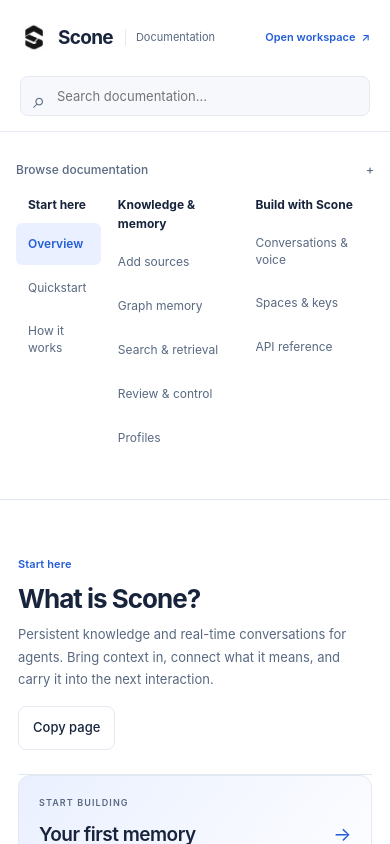
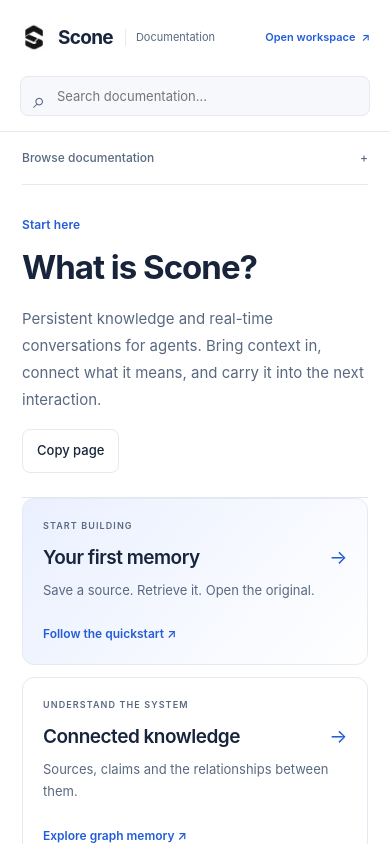
Before and after one commit to ProjectScone/ProjectScone-Webapp, a React (Vite) app: page /learn in a window 390 px wide. Shown: the top 844 px of the page. Built offline with nearby package versions, Linux system fonts and the light colour scheme.

Commit message:
Restore guide layouts and document agents and PDF OCR

```diff
--- a/src/identity.css
+++ b/src/identity.css
@@ -73,9 +73,9 @@ button:disabled { cursor: not-allowed; }
 .memory-page main, .memory-page:has(.review-workspace) main { width: 100%; max-width: 1280px; margin: 0 auto; padding: 36px 40px 80px; }
 .workspace-heading { display: flex; align-items: center; justify-content: space-between; flex-wrap: wrap; gap: 18px 24px; margin: 0 0 28px; padding: 0 0 24px; border-bottom: 1px solid var(--line); }
 .workspace-heading-copy { flex: 1 1 280px; min-width: 0; }
-:is(.memory-page,.workspace,.conversation-page,.learn-shell) .workspace-heading .eyebrow { display: block; margin: 0 0 10px; color: var(--accent); font-size: 11px; }
-:is(.memory-page,.workspace,.conversation-page,.learn-shell) .workspace-heading h1 { font-size: 30px; line-height: 1.2; letter-spacing: -1px; font-weight: 650; margin: 0 0 9px; max-width: none; }
-:is(.memory-page,.workspace,.conversation-page,.learn-shell) .workspace-heading p { font-size: 14px; line-height: 1.7; max-width: 70ch; color: var(--muted); margin: 0; }
+:is(.memory-page,.workspace,.conversation-page) .workspace-heading .eyebrow { display: block; margin: 0 0 10px; color: var(--accent); font-size: 11px; }
+:is(.memory-page,.workspace,.conversation-page) .workspace-heading h1 { font-size: 30px; line-height: 1.2; letter-spacing: -1px; font-weight: 650; margin: 0 0 9px; max-width: none; }
+:is(.memory-page,.workspace,.conversation-page) .workspace-heading p { font-size: 14px; line-height: 1.7; max-width: 70ch; color: var(--muted); margin: 0; }
 .workspace-heading-actions { display: flex; align-items: center; gap: 10px; flex-wrap: wrap; min-width: 0; }
 .workspace-heading-actions .learn-copy { max-width: 160px; }
 .workspace .workspace-heading { margin-bottom: 0; }
@@ -241,13 +241,6 @@ button:disabled { cursor: not-allowed; }
 .conversation-orbit { background: var(--accent-soft); color: var(--accent); }
 
 /* Documentation and original diagrams share the same product identity. */
-.learn-shell { grid-template-columns: var(--rail-width) minmax(0,1fr); max-width: none; padding: 0; gap: 0; }
-.learn-sidebar { top: 0; min-height: calc(100dvh - 110px); padding: 30px 16px; background: var(--surface); border-right: 1px solid var(--line); }
-.learn-wordmark, .learn-sidebar > p, .learn-sidebar-note { margin-inline: 12px; }
-.learn-wordmark { font-size: 14px; }
-.learn-sidebar nav a { min-height: 44px; font-size: 13px; gap: 10px; padding: 11px 12px; }
-.learn-sidebar nav .active { border-color: transparent; color: var(--accent); }
-.learn-article { width: 100%; max-width: 1000px; margin: 0 auto; padding: 40px 48px 80px; }
 .learn-map { background: var(--canvas); border-radius: var(--radius); }
 .learn-map-root, .learn-map-branches>div, .learn-relations>div>span, .learn-relations>div>strong { border-color: var(--line-strong); }
 .learn-map-branches:before { background: var(--line-strong); }
@@ -282,18 +275,17 @@ button:disabled { cursor: not-allowed; }
   .conversation-layout { grid-template-columns: minmax(0,1fr); }
   .conversation-evidence { grid-column: 1; border-left: 0; border-top: 1px solid var(--line); }
   .conversation-readiness { padding: 30px; }
-  .learn-article { padding: 34px 32px 70px; }
 }
 @media (max-width: 800px) {
-  .memory-page, .workspace, .learn-shell { display: block; }
+  .memory-page, .workspace { display: block; }
   .memory-page .sections { position: static; min-height: 0; padding: 10px 14px; flex-direction: row; flex-wrap: nowrap; gap: 5px; overflow-x: auto; border: 0; border-bottom: 1px solid var(--line); }
   .memory-page .sections .grpwrap { display: contents; }
   .memory-page .sections .grp { display: none; }
   .memory-page .sections button.nav { flex-shrink: 0; padding: 10px 12px; font-size: 12px; min-height: 42px; white-space: nowrap; }
   .memory-page .sections .workspace-icon { display: none; }
   .memory-page main, .memory-page:has(.review-workspace) main { padding: 24px 16px 56px; }
-  :is(.memory-page,.workspace,.conversation-page,.learn-shell) .workspace-heading h1 { font-size: 26px; }
-  :is(.memory-page,.workspace,.conversation-page,.learn-shell) .workspace-heading p { font-size: 13px; }
+  :is(.memory-page,.workspace,.conversation-page) .workspace-heading h1 { font-size: 26px; }
+  :is(.memory-page,.workspace,.conversation-page) .workspace-heading p { font-size: 13px; }
   .workspace-heading { gap: 16px; padding-bottom: 20px; margin-bottom: 24px; }
   .workspace-heading-copy { flex-basis: 100%; }
   .workspace-heading-actions { width: 100%; }
@@ -342,11 +334,6 @@ button:disabled { cursor: not-allowed; }
   .conversation-readiness { padding: 26px 20px; }
   .conversation-readiness h2 { font-size: 25px; }
   .conversation-evidence { border-top: 1px solid var(--line); }
-  .learn-sidebar { position: static; min-height: 0; padding: 12px 16px; border-right: 0; border-bottom: 1px solid var(--line); }
-  .learn-wordmark, .learn-sidebar>p, .learn-sidebar-note { display: none; }
-  .learn-sidebar nav { display: flex; margin: 0; gap: 5px; overflow-x: auto; }
-  .learn-sidebar nav a { font-size: 12px; min-height: 42px; flex-shrink: 0; }
-  .learn-article { padding: 28px 18px 56px; }
   .setup-dialog { padding: 22px; }
 }
 /* Shared action geometry. Text links, navigation, graph controls and record
```
Also changed, not shown: scripts/test-learn.cjs (+23 -2 lines), src/learn/topics.ts (+8 -3 lines).
